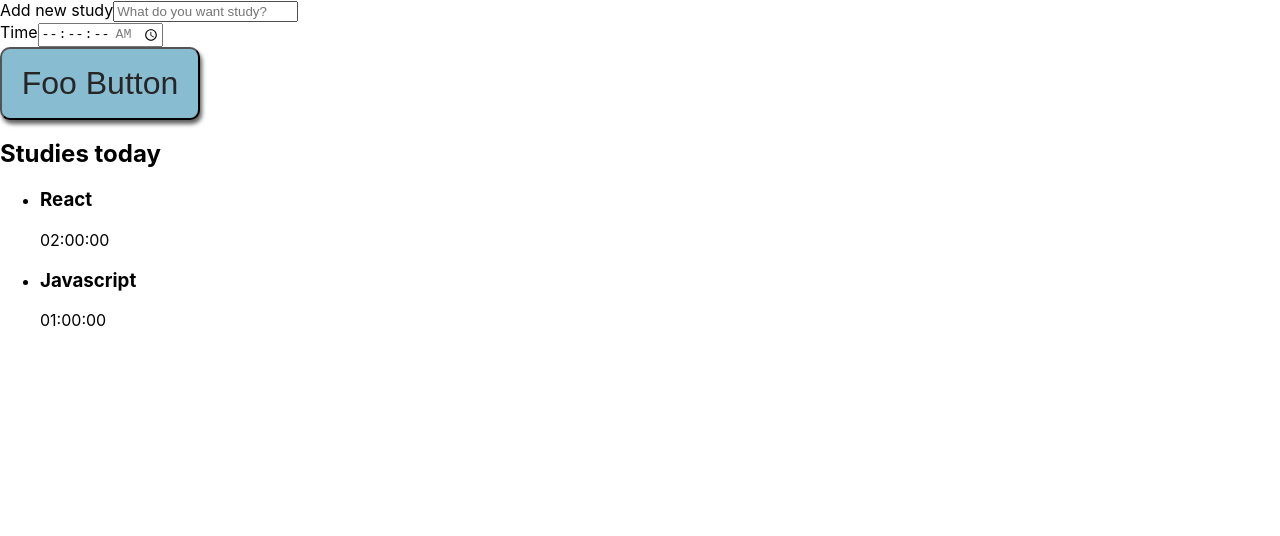
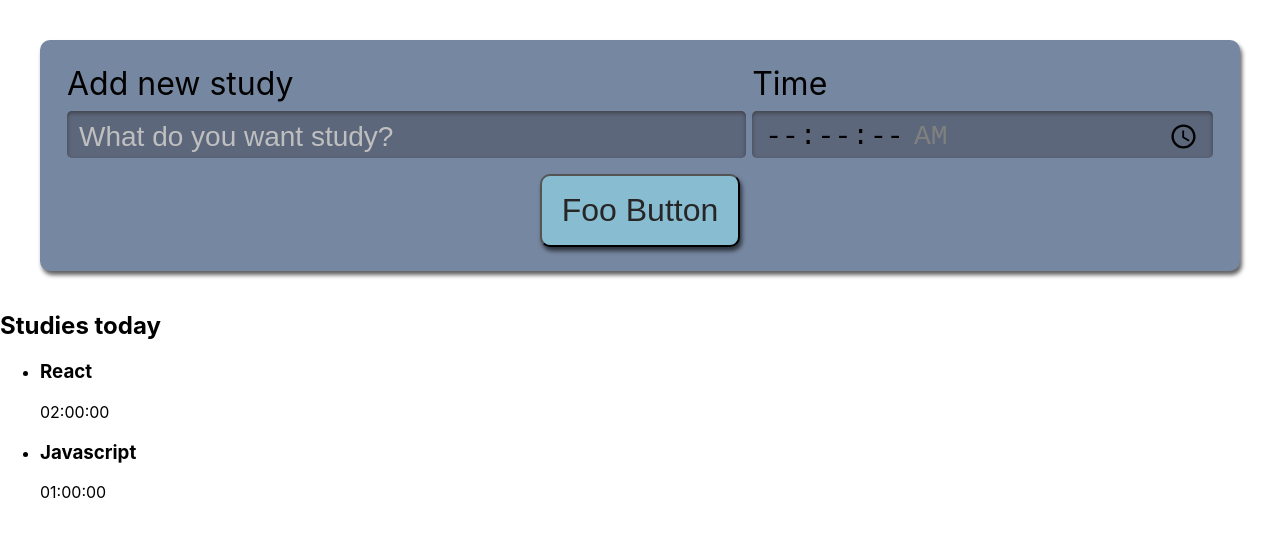
Before and after one commit to lukkas-lukkas/react-studies, a React (Create React App) app: page / in a window 1280 px wide. Shown: the top 536 px of the page. Built offline with nearby package versions, Linux system fonts and the light colour scheme; the HTML template or start-up script is replaced by a standard one.

Commit message:
add style to form

```diff
--- a/src/components/Form/index.tsx
+++ b/src/components/Form/index.tsx
@@ -1,11 +1,12 @@
 import React from 'react';
 import Button from '../Button';
+import './style.scss';
 
 class Form extends React.Component {
   render() {
     return (
-      <form>
-        <div>
+      <form className='formNewTask'>
+        <div className='inputContainer'>
           <label htmlFor="task">
             Add new study
           </label>
@@ -17,7 +18,7 @@
             required
           />
         </div>
-        <div>
+        <div className='inputContainer'>
           <label htmlFor="time">
             Time
           </label>
--- /dev/null
+++ b/src/components/Form/style.scss
@@ -0,0 +1,63 @@
+.formNewTask {
+    display: flex;
+    flex-direction: column;
+    grid-area: nova-tarefa;
+    background-color: #7687A1;
+    border-radius: 10px;
+    box-shadow: 2px 4px 4px #0000009F;
+    padding: 12px;
+    margin: 20px;
+
+    .inputContainer {
+        display: flex;
+        flex-direction: column;
+        width: 100%;
+        margin-bottom: 16px;
+
+        label {
+            margin-bottom: 8px;
+            font-size: 1.25rem;
+        }
+
+        input {
+            width: 100%;
+            padding: 8px 12px 4px;
+            box-sizing: border-box;
+            border: unset;
+            border-radius: 5px;
+            background-color: #5D677C;
+            box-shadow: 0px 2px 4px #2D2B2B9F inset;
+
+            &::placeholder {
+                color: #BFBFBF;
+            }
+        }
+    }
+
+    @media screen and (min-width: 1280px) {
+        flex-direction: row;
+        flex-wrap: wrap;
+        justify-content: space-around;
+        font-size: 2.25rem;
+        padding: 24px;
+        box-sizing: border-box;
+        margin: 40px;
+
+        .inputContainer {
+            width: calc(60% - 12px);
+
+            &:last-of-type {
+                width: 40%;
+            }
+
+            label {
+                font-size: 2rem;
+            }
+
+            input {
+                height: 100%;
+                font-size: 1.75rem;
+            }
+        }
+    }
+}
```
